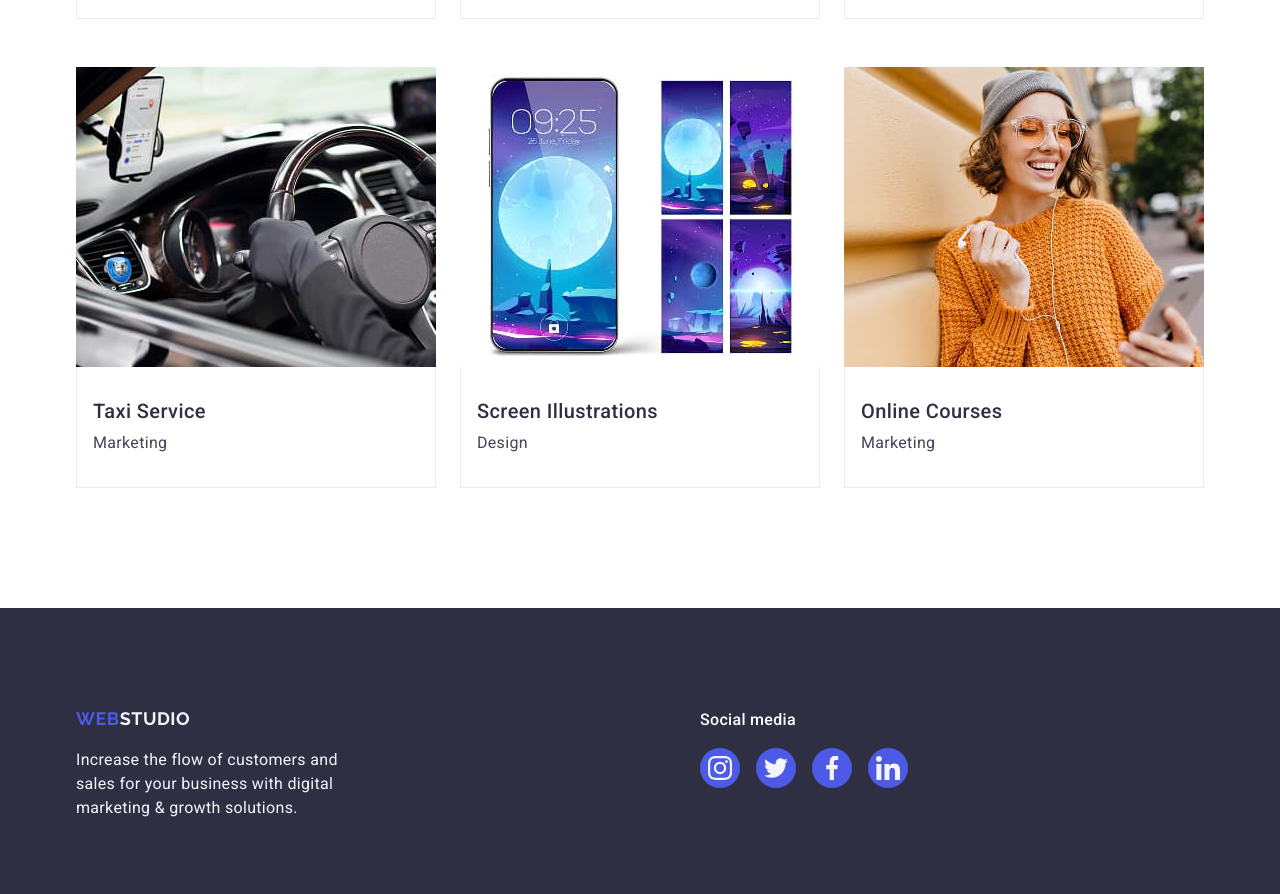
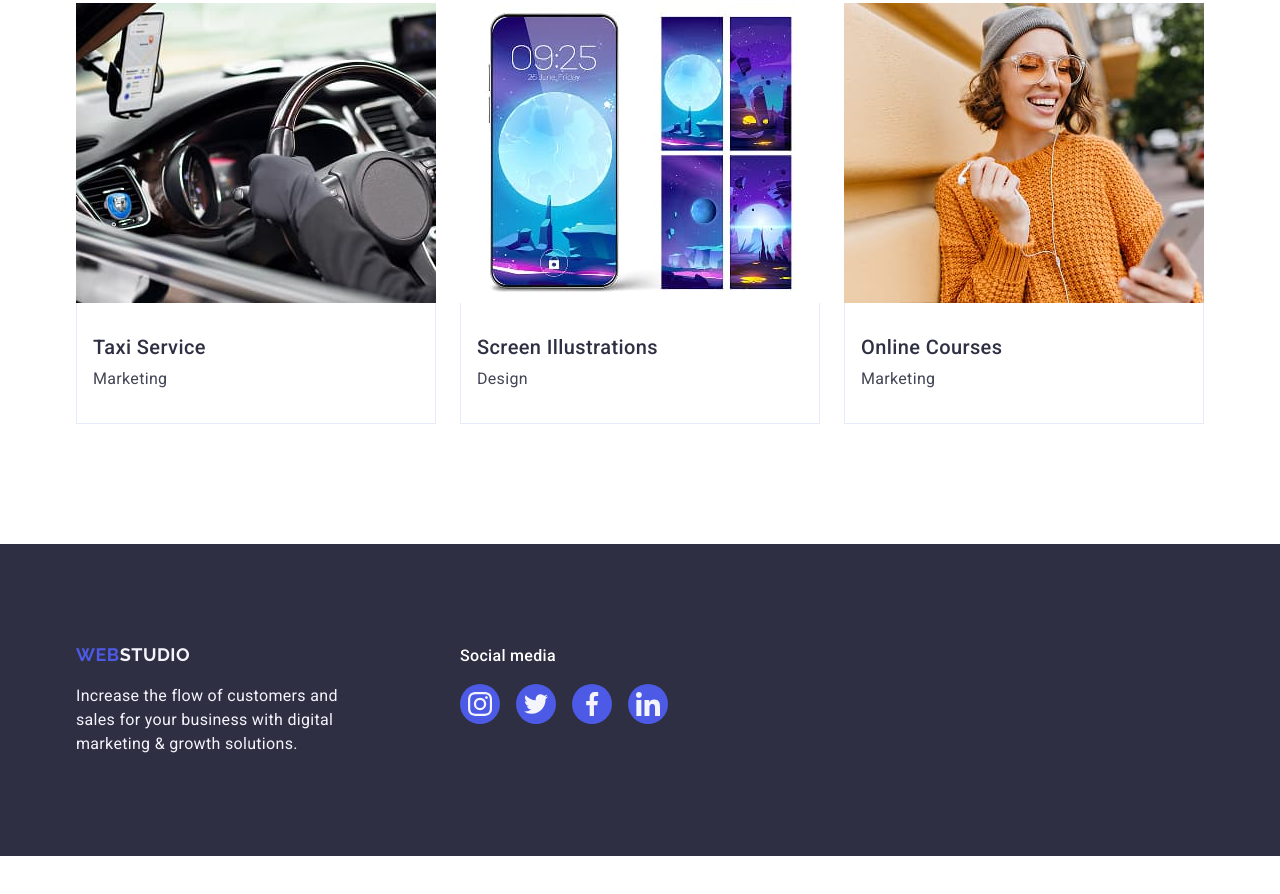
Before and after one commit to iryna-vysochan/goit-markup-hw-04, a plain HTML site: page index.html in a window 1280 px wide. Shown: the part 2615-3509 px from the top of the page. After the commit the page ends 3471 px from the top, so only its background shows below. Drawn offline with nearby package versions, Linux system fonts and the light colour scheme.

Commit message:
Update styles.css

```diff
--- a/css/styles.css
+++ b/css/styles.css
@@ -333,7 +333,7 @@ bottom: -1px;
         letter-spacing: 0.02em;
         text-align: center;
         color: #2e2f42;
-        margin-top: 32px;
+
         margin-bottom: 8px;
 }
 
@@ -355,7 +355,7 @@ bottom: -1px;
     justify-content: center;
     gap: 24px;
     list-style: none;
-   padding-bottom: 32px;
+
 
 }
  .team-social-cards-list {
@@ -463,7 +463,7 @@ width: 100%;
 
     }
     .portfolio-list-item:hover .overlay-paragraph {
-
+        opacity: 1;
         transform: translateY(0%);
     }
 
@@ -516,24 +516,23 @@ width: 100%;
 }
 .footer-wrapper {
     display: flex;
-    justify-content: center;
     align-items: baseline;
 
 }
 .footer-container-logo {
-        display: flex;
+
         flex-direction: column;
         justify-content: center;
         align-items: left;
         text-align: left;
-        width: 100%;
+
         margin-right: 120px;
 
 }
 .footer-logo {
 
-margin-bottom: 16px;
-width: 115px;
+    margin-bottom: 16px;
+    width: 115px;
     height: 24px;
     display: inline-block;
 }
@@ -549,12 +548,12 @@ width: 115px;
 
 }
 .footer-container-socials {
-    display: flex;
+
         flex-direction: column;
         justify-content: center;
         align-items: left;
         text-align: left;
-        width: 100%;
+
 }
 
 
```
